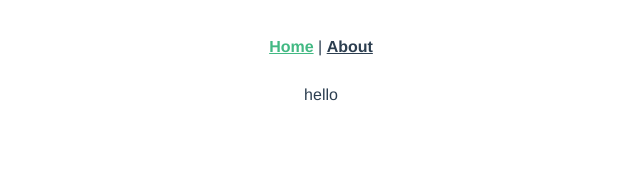
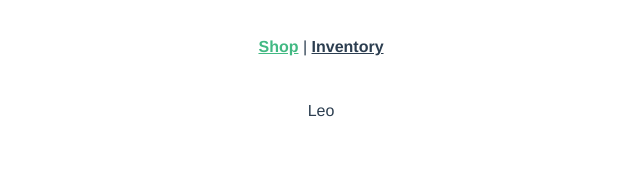
Before and after one commit to Leandro-Da-Souza/vue-typescript, a Vue app in the folder vue-app/: page / in a window 1280 px wide. Shown: the top 170 px of the page, without its empty margins (319-959 px from the left). Built offline with nearby package versions, Linux system fonts and the light colour scheme; the HTML template or start-up script is replaced by a standard one.

Commit message:
add appropriate routes

```diff
--- a/vue-app/src/App.vue
+++ b/vue-app/src/App.vue
@@ -1,8 +1,8 @@
 <template>
   <div id="app">
     <div id="nav">
-      <router-link to="/">Home</router-link> |
-      <router-link to="/about">About</router-link>
+      <router-link to="/">Shop</router-link> |
+      <router-link to="/inventory">Inventory</router-link>
     </div>
     <router-view/>
   </div>
--- a/vue-app/src/router/index.ts
+++ b/vue-app/src/router/index.ts
@@ -1,22 +1,20 @@
 import Vue from 'vue'
 import VueRouter, { RouteConfig } from 'vue-router'
-import Home from '../views/Home.vue'
+import Shop from '../views/Shop.vue';
+import Inventory from '../views/Inventory.vue'
 
 Vue.use(VueRouter)
 
 const routes: Array<RouteConfig> = [
   {
     path: '/',
-    name: 'Home',
-    component: Home
+    name: 'Shop',
+    component: Shop
   },
   {
-    path: '/about',
-    name: 'About',
-    // route level code-splitting
-    // this generates a separate chunk (about.[hash].js) for this route
-    // which is lazy-loaded when the route is visited.
-    component: () => import(/* webpackChunkName: "about" */ '../views/About.vue')
+    path: '/inventory',
+    name: 'Inventory',
+    component: Inventory
   }
 ]
 
--- a/vue-app/src/views/About.vue
+++ /dev/null
@@ -1,5 +0,0 @@
-<template>
-  <div class="about">
-    <h1>This is an about page</h1>
-  </div>
-</template>
--- a/vue-app/src/views/Home.vue
+++ /dev/null
@@ -1,14 +0,0 @@
-<template>
-  <div class="home">
-    hello
-  </div>
-</template>
-
-<script>
-// @ is an alias to /src
-
-export default {
-  name: 'Home',
-  components: {}
-}
-</script>
--- /dev/null
+++ b/vue-app/src/views/Inventory.vue
@@ -0,0 +1,19 @@
+<template>
+  <div class="inventory">
+      hello
+  </div>
+</template>
+
+<script lang="ts">
+import { Component, Vue } from 'vue-property-decorator';
+
+@Component
+export default class Inventory extends Vue {
+
+}
+</script>
+
+
+<style>
+
+</style>
--- /dev/null
+++ b/vue-app/src/views/Shop.vue
@@ -0,0 +1,16 @@
+<template>
+  <div class="shop">
+      <p>{{firstName}}</p>
+  </div>
+</template>
+
+<script lang="ts">
+import { Component, Vue} from 'vue-property-decorator'
+export default class Shop extends Vue {
+    firstName = 'Leo'
+}
+</script>
+
+<style>
+
+</style>
```
